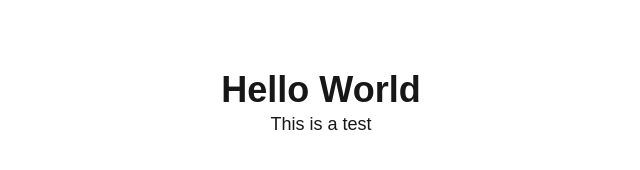
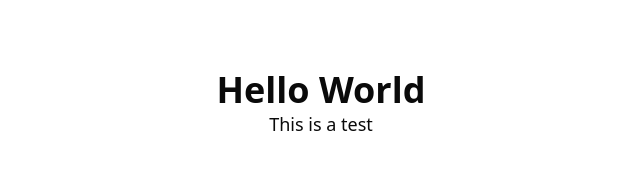
Before and after one commit to imaimai17468/imaimai-front-templete, a Next.js app: page / in a window 1280 px wide. Shown: the part 296-466 px from the top of the page, without its empty margins (319-959 px from the left). Built offline with nearby package versions, Linux system fonts and the light colour scheme.

Commit message:
feat: setting shadcn/ui

```diff
--- a/src/app/globals.css
+++ b/src/app/globals.css
@@ -1,26 +1,122 @@
 @import "tailwindcss";
+@import "tw-animate-css";
 
-:root {
-	--background: #ffffff;
-	--foreground: #171717;
-}
+@custom-variant dark (&:is(.dark *));
 
 @theme inline {
 	--color-background: var(--background);
 	--color-foreground: var(--foreground);
 	--font-sans: var(--font-geist-sans);
 	--font-mono: var(--font-geist-mono);
+	--color-sidebar-ring: var(--sidebar-ring);
+	--color-sidebar-border: var(--sidebar-border);
+	--color-sidebar-accent-foreground: var(--sidebar-accent-foreground);
+	--color-sidebar-accent: var(--sidebar-accent);
+	--color-sidebar-primary-foreground: var(--sidebar-primary-foreground);
+	--color-sidebar-primary: var(--sidebar-primary);
+	--color-sidebar-foreground: var(--sidebar-foreground);
+	--color-sidebar: var(--sidebar);
+	--color-chart-5: var(--chart-5);
+	--color-chart-4: var(--chart-4);
+	--color-chart-3: var(--chart-3);
+	--color-chart-2: var(--chart-2);
+	--color-chart-1: var(--chart-1);
+	--color-ring: var(--ring);
+	--color-input: var(--input);
+	--color-border: var(--border);
+	--color-destructive: var(--destructive);
+	--color-accent-foreground: var(--accent-foreground);
+	--color-accent: var(--accent);
+	--color-muted-foreground: var(--muted-foreground);
+	--color-muted: var(--muted);
+	--color-secondary-foreground: var(--secondary-foreground);
+	--color-secondary: var(--secondary);
+	--color-primary-foreground: var(--primary-foreground);
+	--color-primary: var(--primary);
+	--color-popover-foreground: var(--popover-foreground);
+	--color-popover: var(--popover);
+	--color-card-foreground: var(--card-foreground);
+	--color-card: var(--card);
+	--radius-sm: calc(var(--radius) - 4px);
+	--radius-md: calc(var(--radius) - 2px);
+	--radius-lg: var(--radius);
+	--radius-xl: calc(var(--radius) + 4px);
 }
 
-@media (prefers-color-scheme: dark) {
-	:root {
-		--background: #0a0a0a;
-		--foreground: #ededed;
+:root {
+	--radius: 0.625rem;
+	--background: oklch(1 0 0);
+	--foreground: oklch(0.145 0 0);
+	--card: oklch(1 0 0);
+	--card-foreground: oklch(0.145 0 0);
+	--popover: oklch(1 0 0);
+	--popover-foreground: oklch(0.145 0 0);
+	--primary: oklch(0.205 0 0);
+	--primary-foreground: oklch(0.985 0 0);
+	--secondary: oklch(0.97 0 0);
+	--secondary-foreground: oklch(0.205 0 0);
+	--muted: oklch(0.97 0 0);
+	--muted-foreground: oklch(0.556 0 0);
+	--accent: oklch(0.97 0 0);
+	--accent-foreground: oklch(0.205 0 0);
+	--destructive: oklch(0.577 0.245 27.325);
+	--border: oklch(0.922 0 0);
+	--input: oklch(0.922 0 0);
+	--ring: oklch(0.708 0 0);
+	--chart-1: oklch(0.646 0.222 41.116);
+	--chart-2: oklch(0.6 0.118 184.704);
+	--chart-3: oklch(0.398 0.07 227.392);
+	--chart-4: oklch(0.828 0.189 84.429);
+	--chart-5: oklch(0.769 0.188 70.08);
+	--sidebar: oklch(0.985 0 0);
+	--sidebar-foreground: oklch(0.145 0 0);
+	--sidebar-primary: oklch(0.205 0 0);
+	--sidebar-primary-foreground: oklch(0.985 0 0);
+	--sidebar-accent: oklch(0.97 0 0);
+	--sidebar-accent-foreground: oklch(0.205 0 0);
+	--sidebar-border: oklch(0.922 0 0);
+	--sidebar-ring: oklch(0.708 0 0);
+}
+
+.dark {
+	--background: oklch(0.145 0 0);
+	--foreground: oklch(0.985 0 0);
+	--card: oklch(0.205 0 0);
+	--card-foreground: oklch(0.985 0 0);
+	--popover: oklch(0.205 0 0);
+	--popover-foreground: oklch(0.985 0 0);
+	--primary: oklch(0.922 0 0);
+	--primary-foreground: oklch(0.205 0 0);
+	--secondary: oklch(0.269 0 0);
+	--secondary-foreground: oklch(0.985 0 0);
+	--muted: oklch(0.269 0 0);
+	--muted-foreground: oklch(0.708 0 0);
+	--accent: oklch(0.269 0 0);
+	--accent-foreground: oklch(0.985 0 0);
+	--destructive: oklch(0.704 0.191 22.216);
+	--border: oklch(1 0 0 / 10%);
+	--input: oklch(1 0 0 / 15%);
+	--ring: oklch(0.556 0 0);
+	--chart-1: oklch(0.488 0.243 264.376);
+	--chart-2: oklch(0.696 0.17 162.48);
+	--chart-3: oklch(0.769 0.188 70.08);
+	--chart-4: oklch(0.627 0.265 303.9);
+	--chart-5: oklch(0.645 0.246 16.439);
+	--sidebar: oklch(0.205 0 0);
+	--sidebar-foreground: oklch(0.985 0 0);
+	--sidebar-primary: oklch(0.488 0.243 264.376);
+	--sidebar-primary-foreground: oklch(0.985 0 0);
+	--sidebar-accent: oklch(0.269 0 0);
+	--sidebar-accent-foreground: oklch(0.985 0 0);
+	--sidebar-border: oklch(1 0 0 / 10%);
+	--sidebar-ring: oklch(0.556 0 0);
+}
+
+@layer base {
+  * {
+    @apply border-border outline-ring/50;
+	}
+  body {
+    @apply bg-background text-foreground;
 	}
 }
-
-body {
-	background: var(--background);
-	color: var(--foreground);
-	font-family: Arial, Helvetica, sans-serif;
-}
--- /dev/null
+++ b/src/lib/utils.ts
@@ -0,0 +1,6 @@
+import { type ClassValue, clsx } from "clsx";
+import { twMerge } from "tailwind-merge";
+
+export function cn(...inputs: ClassValue[]) {
+	return twMerge(clsx(inputs));
+}
```
Also changed, not shown: package.json (+6 -1 lines), components.json (added), 1 other file (tests, documents, lock files or other folders).
